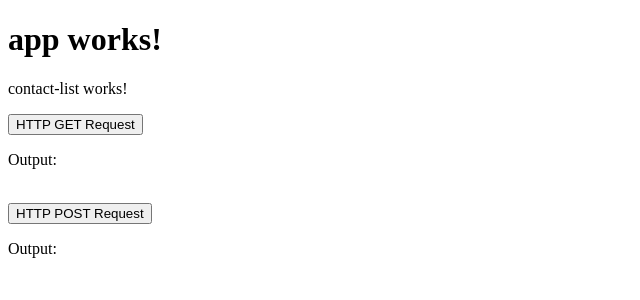
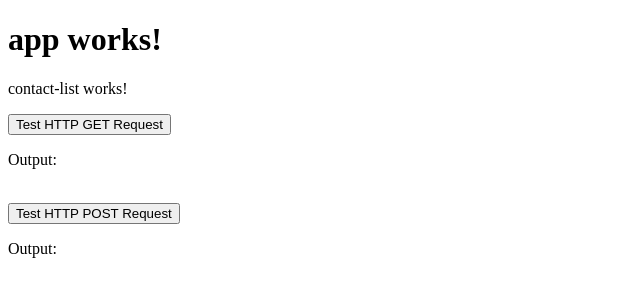
Before and after one commit to islamhaqq/Angular-RESTful-Service, an Angular app: page / in a window 1280 px wide. Shown: the top 300 px of the page, without its empty margins (0-640 px from the left). Built offline with nearby package versions, Linux system fonts and the light colour scheme.

Commit message:
fire get request call upon button-click event

```diff
--- a/src/app/http-test/http-test.component.html
+++ b/src/app/http-test/http-test.component.html
@@ -1,4 +1,4 @@
-<button>HTTP GET Request</button><br>
+<button (click)="testGetRequest()">Test HTTP GET Request</button><br>
 <p>Output: {{getData}}</p><br>
-<button>HTTP POST Request</button><br>
+<button>Test HTTP POST Request</button><br>
 <p>Output: {{getPost}}</p><br>
```
